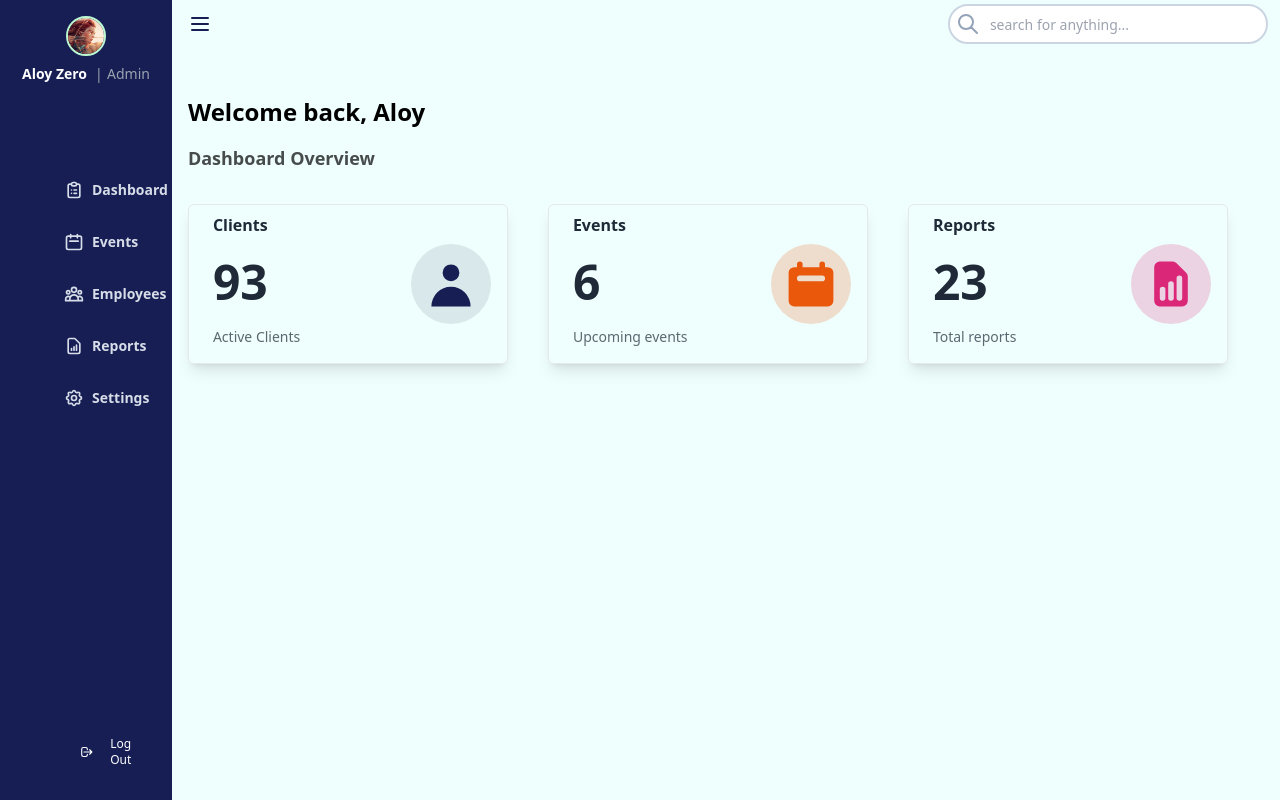
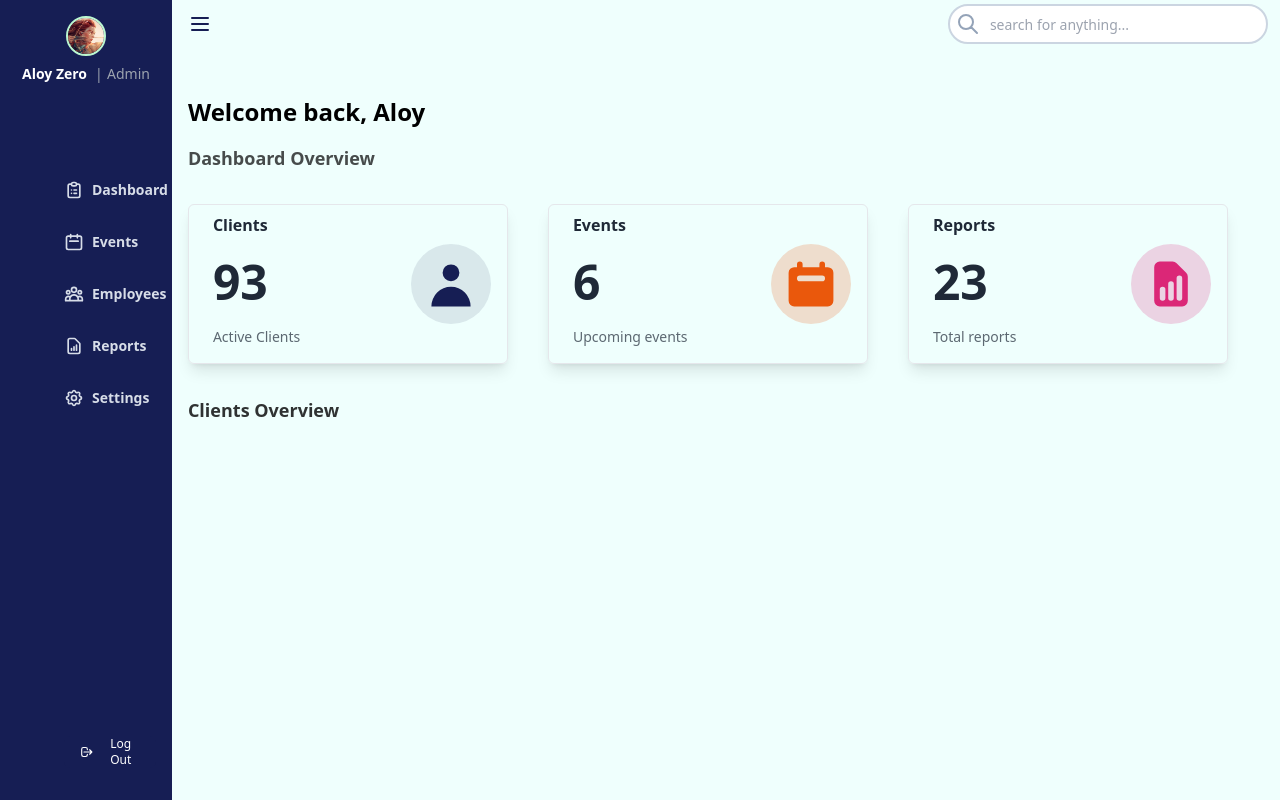
Before and after one commit to aguilanbon/mern-app, a React (Create React App) app: page /home in a window 1280 px wide. Built offline with nearby package versions, Linux system fonts and the light colour scheme.

Commit message:
clients card container

```diff
--- /dev/null
+++ b/src/pages/Home/ClientsContainer.jsx
@@ -0,0 +1,16 @@
+import React from 'react'
+
+function ClientsContainer() {
+  return (
+    <div className='w-full h-auto'>
+        <div>
+            <h1 className='font-bold text-lg opacity-80'>Clients Overview</h1>
+        </div>
+        <div>
+
+        </div>
+    </div>
+  )
+}
+
+export default ClientsContainer
--- a/src/pages/Home/Dashboard.jsx
+++ b/src/pages/Home/Dashboard.jsx
@@ -1,4 +1,5 @@
 import React from 'react'
+import ClientsContainer from './ClientsContainer'
 import DBCards from './DBCards'
 
 function Dashboard() {
@@ -13,6 +14,11 @@ function Dashboard() {
                 <DBCards />
             </div>
         </div>
+        <div className='w-full h-auto flex flex-col mt-8 px-4'>
+          <div className='w-full flex md:flex-row flex-col'>
+            <ClientsContainer />
+          </div>
+        </div>
     </div>
   )
 }
```
